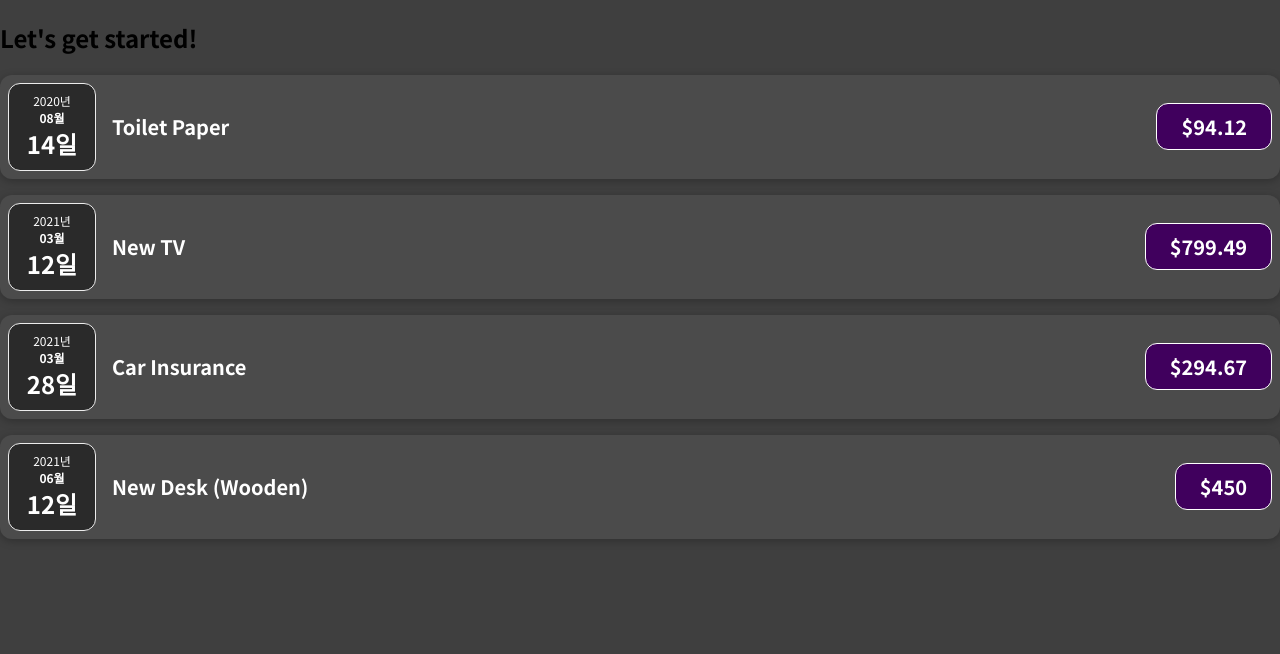
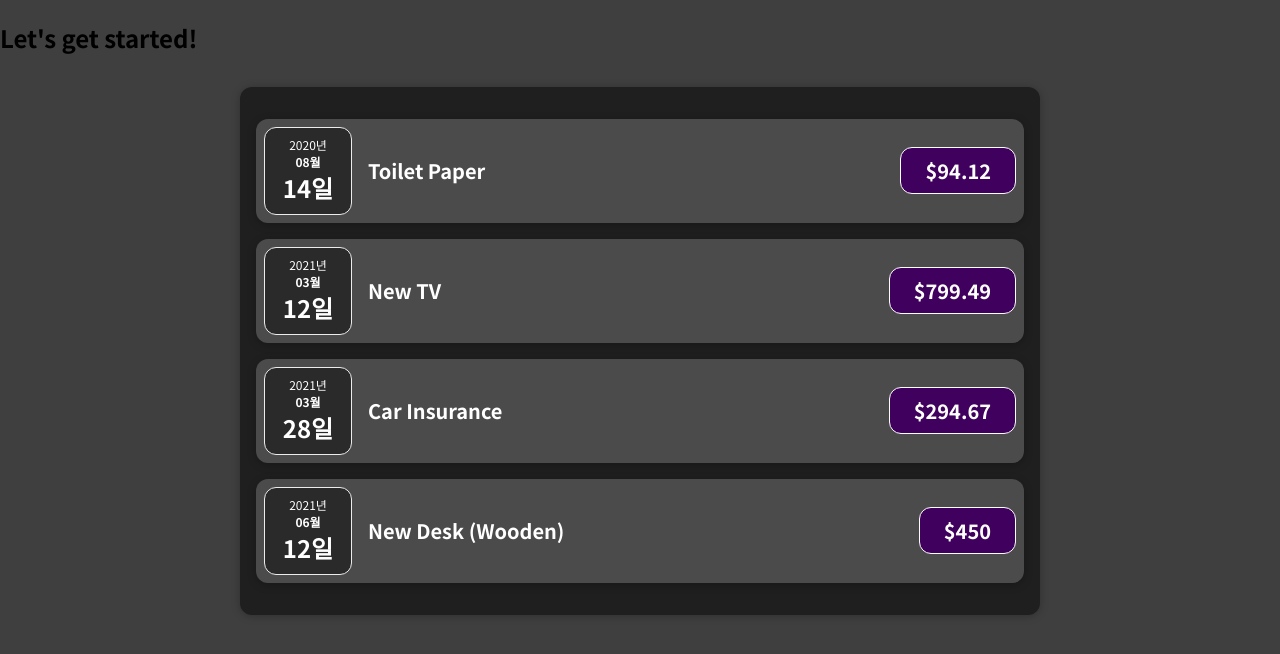
Before and after one commit to YoonCode/1st-react-project, a JavaScript app: page / in a window 1280 px wide. Shown: the top 654 px of the page. Built offline with nearby package versions, Linux system fonts and the light colour scheme.

Commit message:
create Expenses and put expenses items into it

```diff
--- a/src/App.js
+++ b/src/App.js
@@ -1,4 +1,5 @@
-import ExpenseItem from './components/ExpenseItem';
+import Expenses from './components/Expenses';
+
 
 function App() {
   const expenses = [
@@ -31,26 +32,7 @@
   return (
     <div>
       <h2>Let's get started!</h2>
-      <ExpenseItem
-        title={expenses[0].title}
-        amount={expenses[0].amount}
-        date={expenses[0].date}
-      />
-      <ExpenseItem
-        title={expenses[1].title}
-        amount={expenses[1].amount}
-        date={expenses[1].date}
-      />
-      <ExpenseItem
-        title={expenses[2].title}
-        amount={expenses[2].amount}
-        date={expenses[2].date}
-      />
-      <ExpenseItem
-        title={expenses[3].title}
-        amount={expenses[3].amount}
-        date={expenses[3].date}
-      />
+      <Expenses items={expenses} />
     </div>
   );
 }
--- /dev/null
+++ b/src/components/Expenses.css
@@ -0,0 +1,9 @@
+.expenses {
+  padding: 1rem;
+  background-color:rgb(31,31,31);
+  margin: 2rem auto;
+  width: 50rem;
+  max-width:95%;
+  border-radius: 12px;
+  box-shadow: 0 1px 8px rgba(0,0,0,0.25);
+}
--- /dev/null
+++ b/src/components/Expenses.js
@@ -0,0 +1,31 @@
+import ExpenseItem from './ExpenseItem';
+import './Expenses.css';
+
+function Expenses(props) {
+  return (
+  <div className="expenses">
+    <ExpenseItem
+        title={props.items[0].title}
+        amount={props.items[0].amount}
+        date={props.items[0].date}
+      />
+      <ExpenseItem
+        title={props.items[1].title}
+        amount={props.items[1].amount}
+        date={props.items[1].date}
+      />
+      <ExpenseItem
+        title={props.items[2].title}
+        amount={props.items[2].amount}
+        date={props.items[2].date}
+      />
+      <ExpenseItem
+        title={props.items[3].title}
+        amount={props.items[3].amount}
+        date={props.items[3].date}
+      />
+    </div>
+  );
+}
+
+export default Expenses;
```
Also changed, not shown: 1 other file (tests, documents, lock files or other folders).
